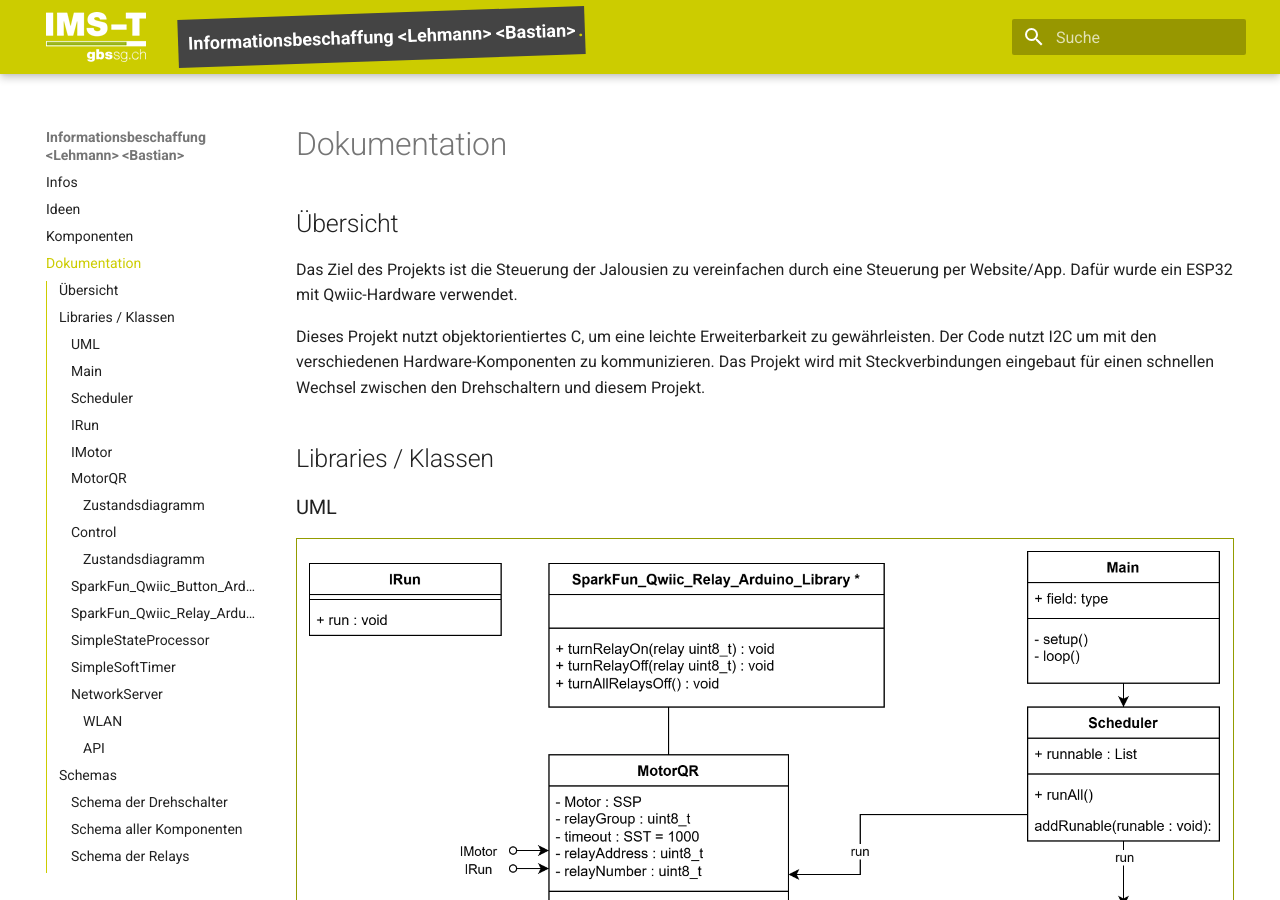
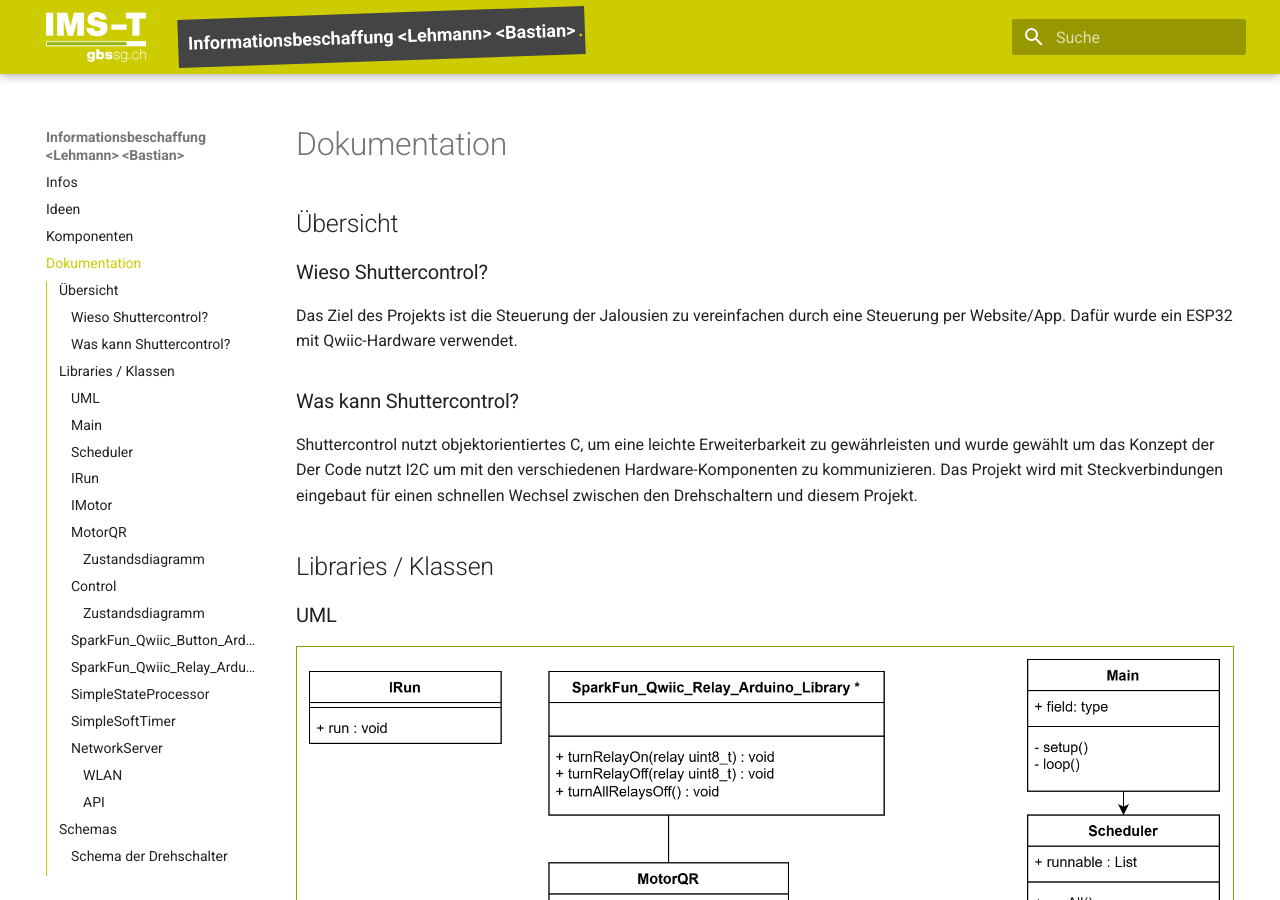
Before and after one commit to gbssg/ims.project.shuttercontrol, an MkDocs documentation site: the page built from docs/documentation.md, in a window 1280 px wide and 900 px high. Built offline with MkDocs 1.6.1 and Material for MkDocs 9.7.7, drawn with Linux system fonts in a browser that asks for light colours.

Commit message:
change documentation

```diff
--- a/docs/documentation.md
+++ b/docs/documentation.md
@@ -1,9 +1,13 @@
 ## Übersicht
+
+### Wieso Shuttercontrol?
 
 Das Ziel des Projekts ist die Steuerung der Jalousien zu vereinfachen durch eine Steuerung per Website/App.
 Dafür wurde ein ESP32 mit Qwiic-Hardware verwendet.
 
-Dieses Projekt nutzt objektorientiertes C, um eine leichte Erweiterbarkeit zu gewährleisten.
+### Was kann Shuttercontrol?
+
+Shuttercontrol nutzt objektorientiertes C, um eine leichte Erweiterbarkeit zu gewährleisten und wurde gewählt um das Konzept der
 Der Code nutzt I2C um mit den verschiedenen Hardware-Komponenten zu kommunizieren.
 Das Projekt wird mit Steckverbindungen eingebaut für einen schnellen Wechsel zwischen den Drehschaltern und diesem Projekt.
 
```
